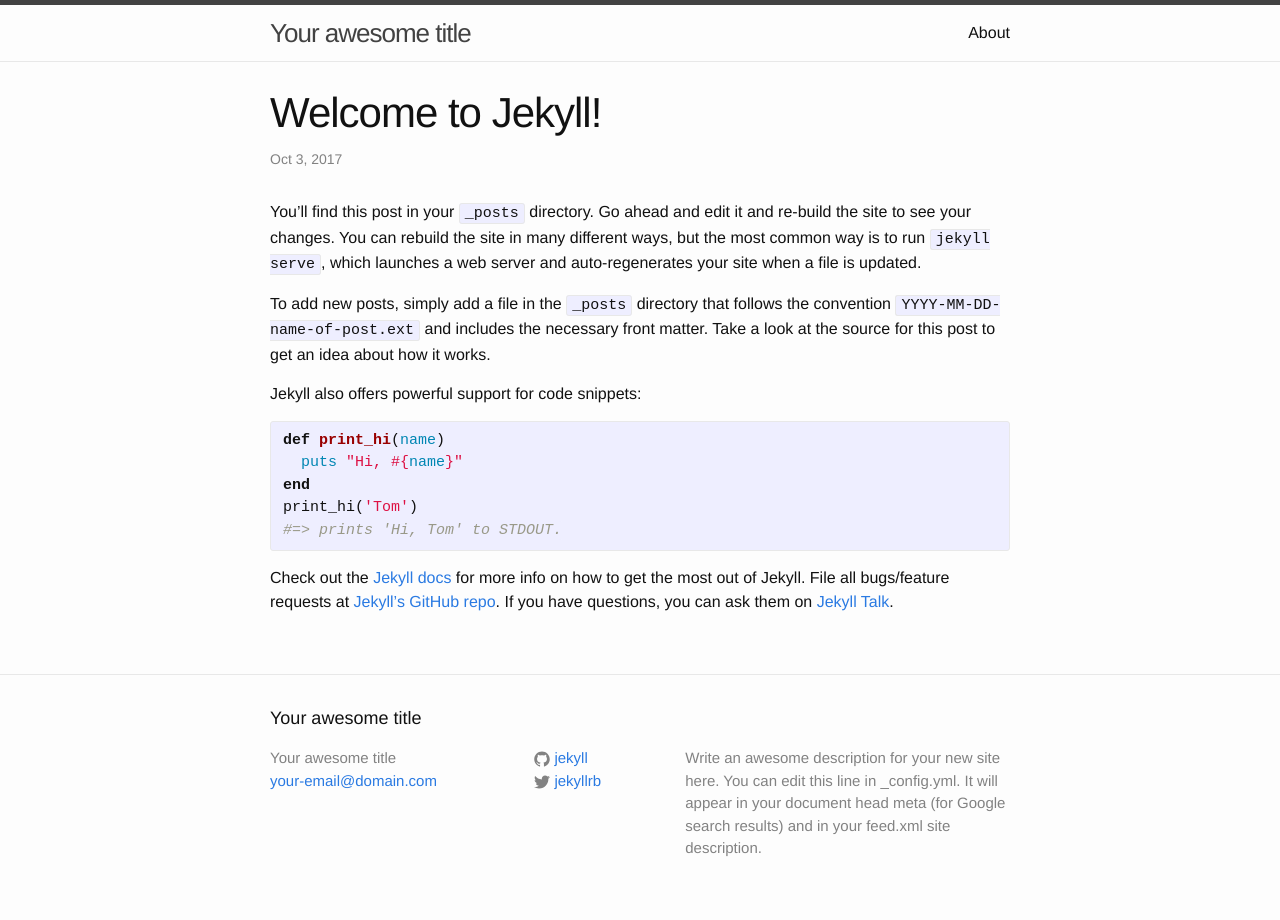
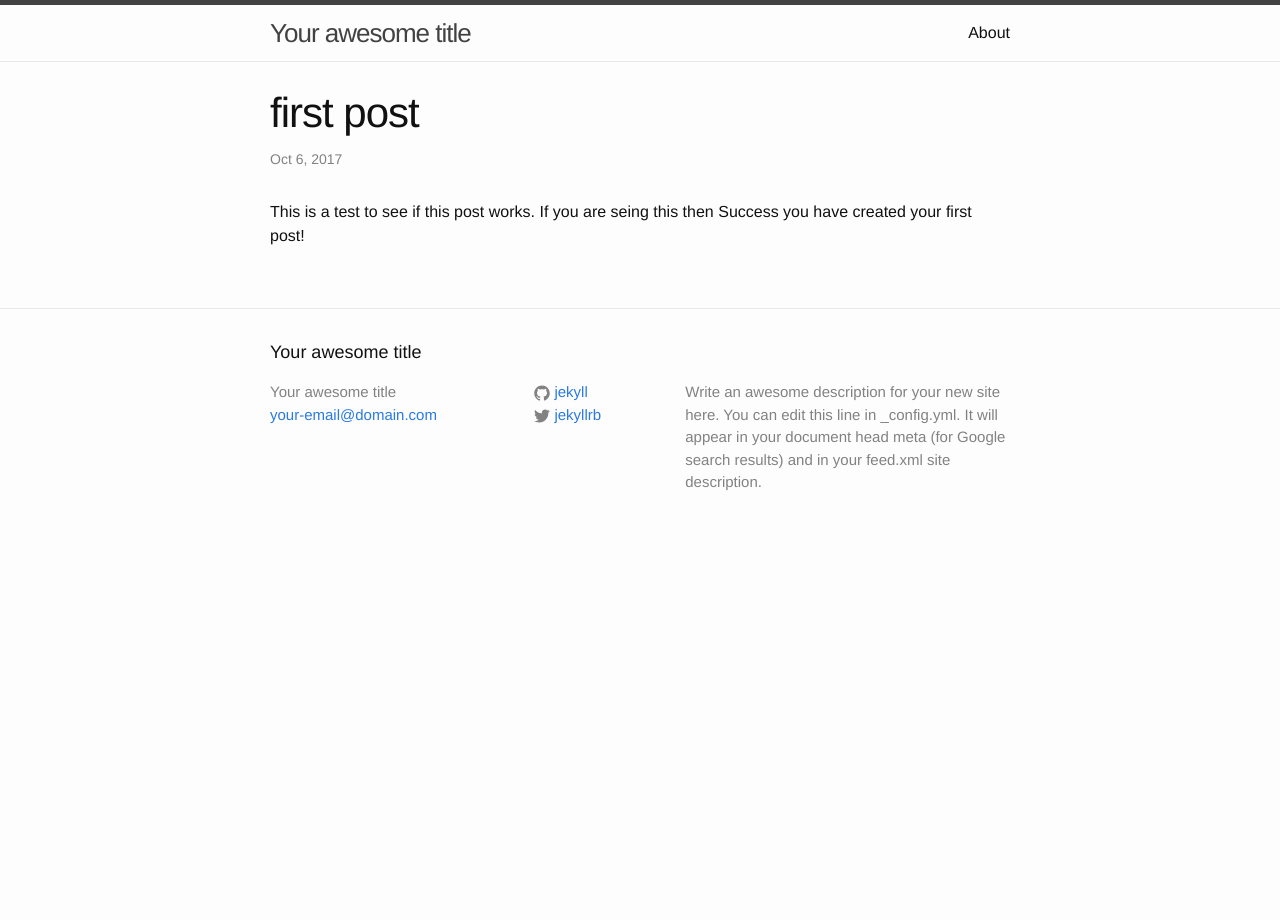
Before and after one commit to orionholistic/orionholistic.github.io, a Jekyll site: the page built from _posts/2017-10-03-welcome-to-jekyll.markdown, in a window 1280 px wide. Built offline with Jekyll 4.4.1, drawn with Linux system fonts in a browser that asks for light colours.

Commit message:
Update 2017-10-03-welcome-to-jekyll.markdown

```diff
--- a/_posts/2017-10-03-welcome-to-jekyll.markdown
+++ b/_posts/2017-10-03-welcome-to-jekyll.markdown
@@ -1,25 +1,7 @@
 ---
 layout: post
-title:  "Welcome to Jekyll!"
-date:   2017-10-03 21:34:37 +0000
-categories: jekyll update
+title:  "first post"
+date:   2017-10-06 21:34:37 +0000
+categories: updates
 ---
-You’ll find this post in your `_posts` directory. Go ahead and edit it and re-build the site to see your changes. You can rebuild the site in many different ways, but the most common way is to run `jekyll serve`, which launches a web server and auto-regenerates your site when a file is updated.
-
-To add new posts, simply add a file in the `_posts` directory that follows the convention `YYYY-MM-DD-name-of-post.ext` and includes the necessary front matter. Take a look at the source for this post to get an idea about how it works.
-
-Jekyll also offers powerful support for code snippets:
-
-{% highlight ruby %}
-def print_hi(name)
-  puts "Hi, #{name}"
-end
-print_hi('Tom')
-#=> prints 'Hi, Tom' to STDOUT.
-{% endhighlight %}
-
-Check out the [Jekyll docs][jekyll-docs] for more info on how to get the most out of Jekyll. File all bugs/feature requests at [Jekyll’s GitHub repo][jekyll-gh]. If you have questions, you can ask them on [Jekyll Talk][jekyll-talk].
-
-[jekyll-docs]: http://jekyllrb.com/docs/home
-[jekyll-gh]:   https://github.com/jekyll/jekyll
-[jekyll-talk]: https://talk.jekyllrb.com/
+This is a test to see if this post works. If you are seing this then Success you have created your first post!
```
